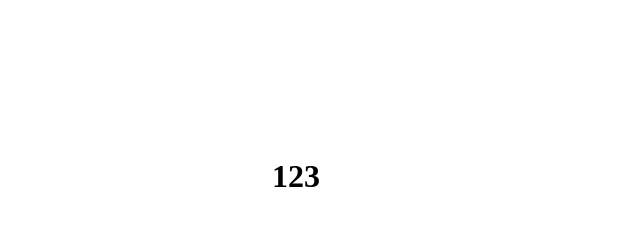
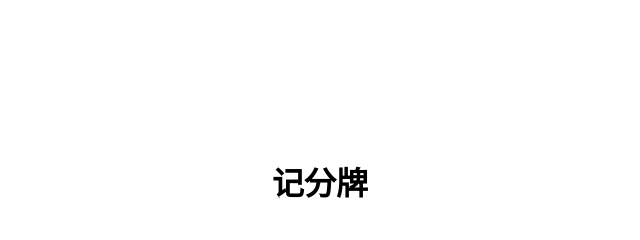
Before and after one commit to Kaikaiw/Kaikaiw.github.io, a website: page index.html in a window 1280 px wide. Shown: the whole page, without its empty margins (498-1138 px from the left). Drawn offline with nearby package versions, Linux system fonts and the light colour scheme.

Commit message:
记分牌
^

```diff
--- a/client.js
+++ b/client.js
@@ -572,7 +572,7 @@ function render(delta) {
 
   var scoreText = '';
   for (i in players) {
-    scoreText += players[i].state.score.toString() + '    ';
+    scoreText += players[i].state.score.toString() + ' ';
   }
   score.innerHTML = scoreText;
 }
--- a/index.html
+++ b/index.html
@@ -5,7 +5,7 @@
         <script src="node_modules/socket.io-client/dist/socket.io.js"></script>
     </head>
     <body>
-        <canvas id="canvas"></canvas><h1 id="score" style='position: absolute; margin: 0px; left: 770px;'>123</p>
+        <canvas id="canvas"></canvas><h1 id="score" style='position: absolute; margin: 0px; left: 770px;'>记分牌</p>
         <script src="shared.js"></script>
         <script src="client.js"></script>
     </body>
```
